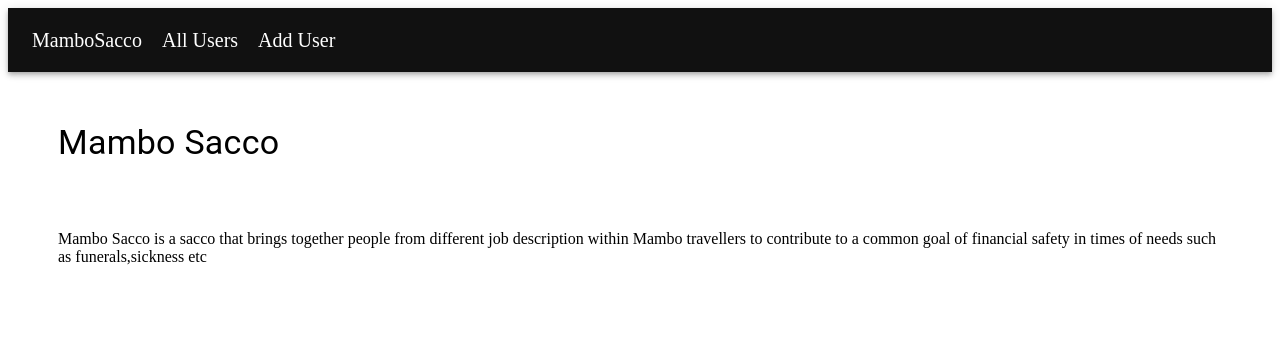
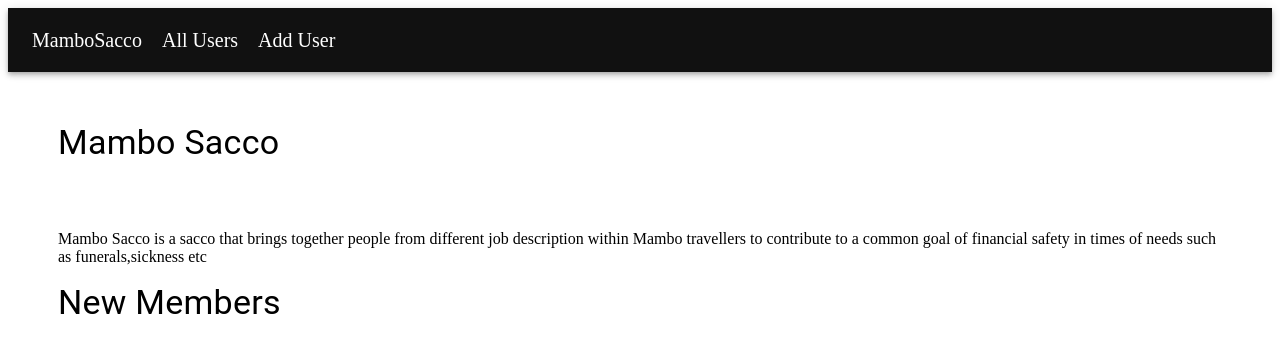
Before and after one commit to ManyweleMike/Mambo-Sacco, a React (Create React App) app: page / in a window 1280 px wide. Shown: the top 352 px of the page. Built offline with nearby package versions, Linux system fonts and the light colour scheme.

Commit message:
Complete

```diff
--- a/src/Component/MamboSacco.js
+++ b/src/Component/MamboSacco.js
@@ -22,6 +22,10 @@ const CodeForInterview = () => {
             <Box style={{display: 'flex'}}>
             <p>Mambo Sacco is a sacco that brings together people from different job description within Mambo travellers to contribute to a common goal of financial safety in times of needs such as funerals,sickness etc </p>
             </Box>
+            <Typography variant="h4"> New Members
+
+            </Typography>
+
         </Header>
     )
 }
```
